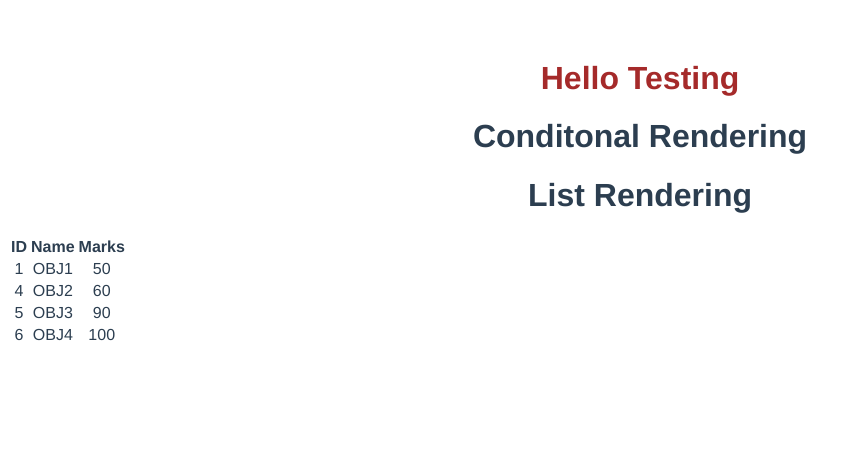
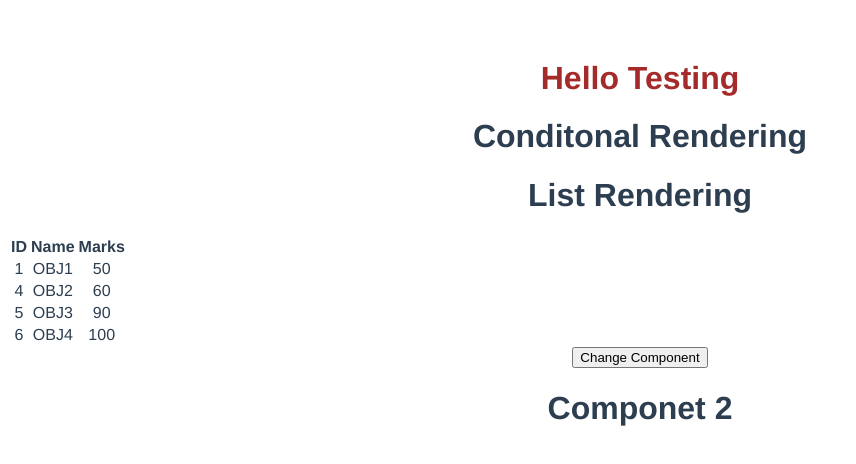
Before and after one commit to flexibrainsglobal/VueJs_Bootcamp, a Vue app in the folder firstproject/: page / in a window 1280 px wide. Shown: the top 464 px of the page, without its empty margins (0-856 px from the left). Built offline with nearby package versions, Linux system fonts and the light colour scheme.

Commit message:
Dyanmic Components

```diff
--- a/firstproject/src/App.vue
+++ b/firstproject/src/App.vue
@@ -3,6 +3,7 @@
     <Template/>
     <ConditionalRendering/>
     <ListRendering/>
+    <DyanamicComponent/>
 </div>
 </template>
 
@@ -10,13 +11,15 @@
 import Template from './components/template.vue'
 import ConditionalRendering from "./components/conditionalrendering.vue"
 import ListRendering from "./components/ListRendering.vue"
+import DyanamicComponent from "./components/dynamiccomponent.vue"
 
 export default {
   name: 'App',
   components: {
     Template,
     ConditionalRendering,
-    ListRendering
+    ListRendering,
+    DyanamicComponent
   }
 }
 </script>
--- /dev/null
+++ b/firstproject/src/components/component1.vue
@@ -0,0 +1,13 @@
+<template>
+    <div>
+        <h1>Componet 1</h1>
+    </div>
+</template>
+<script>
+export default {
+    name:"Component1"
+}
+</script>
+<style lang="">
+
+</style>
--- /dev/null
+++ b/firstproject/src/components/component2.vue
@@ -0,0 +1,13 @@
+<template>
+    <div>
+        <h1>Componet 2</h1>
+    </div>
+</template>
+<script>
+export default {
+    name:"Component2"
+}
+</script>
+<style lang="">
+
+</style>
--- /dev/null
+++ b/firstproject/src/components/dynamiccomponent.vue
@@ -0,0 +1,35 @@
+<template>
+    <div>
+        <button @click="changeComponent()">Change Component</button>
+        <component :is="componentis"></component>
+    </div>
+</template>
+<script>
+import Component1 from "./component1.vue"
+import Component2 from "./component2.vue"
+export default {
+    name:"DyanamicComponent",
+    components:{
+        Component1,
+        Component2
+    },
+    data() {
+        return {
+            componentis:"Component2"
+        }
+    },
+    methods: {
+        changeComponent(){
+            if(this.componentis === "Component2"){
+                this.componentis = "Component1"
+            }
+            else if(this.componentis === "Component1"){
+                this.componentis = "Component2"
+            }
+        }
+    },
+}
+</script>
+<style lang="">
+
+</style>
```
